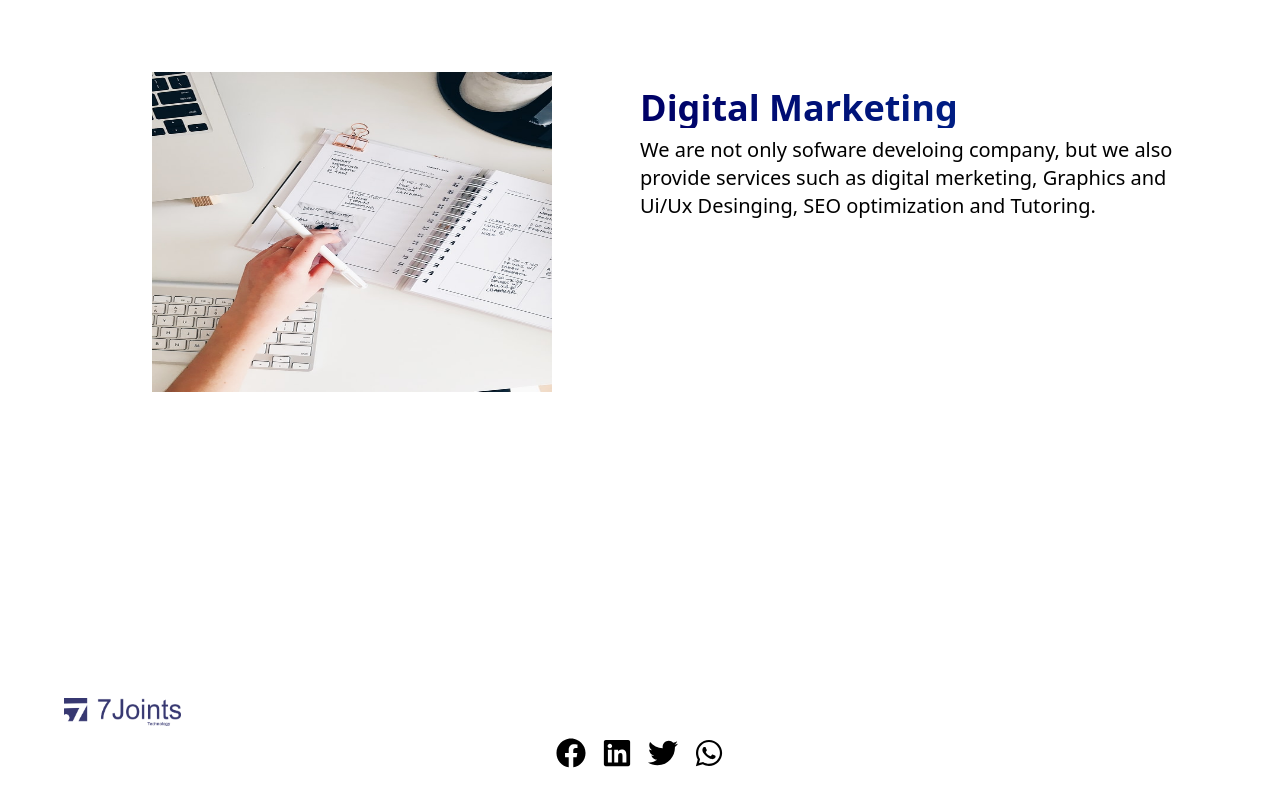
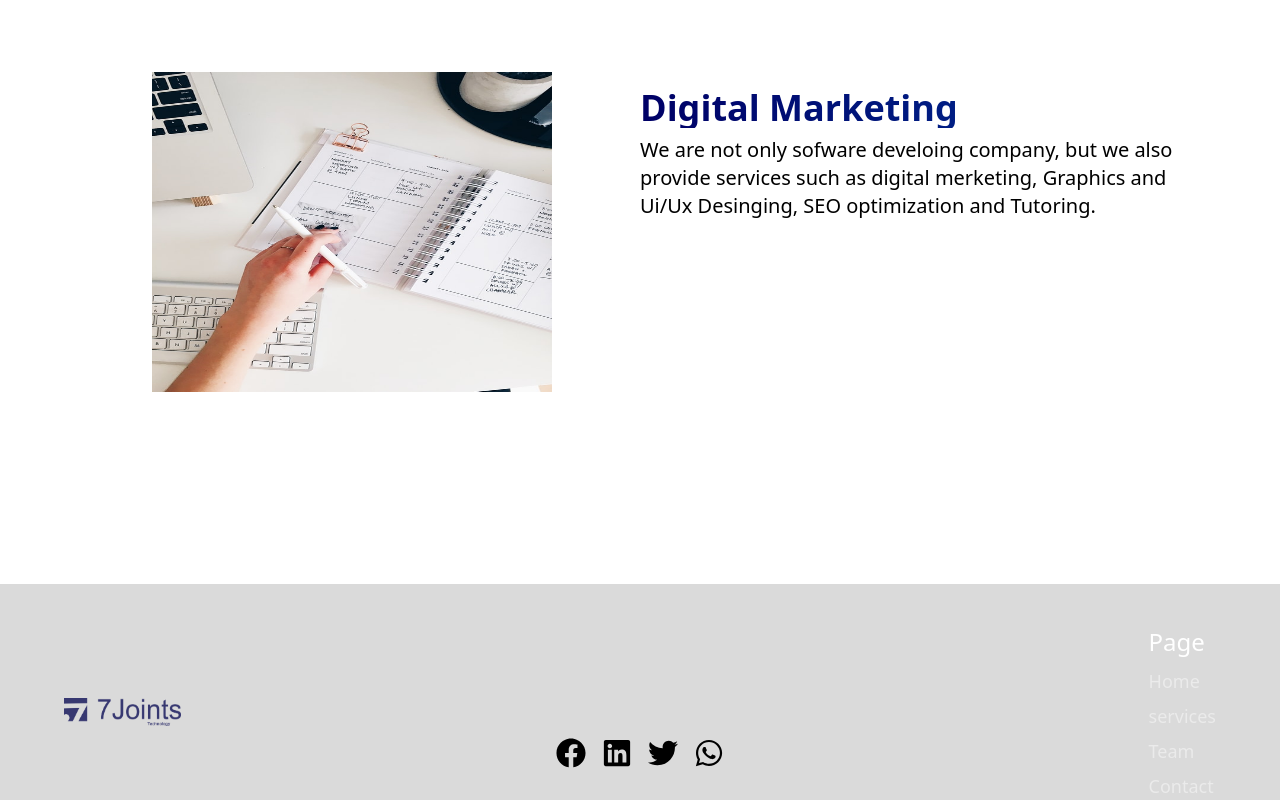
Before and after one commit to 7-joint-tech/official-7joint, a React (Vite) app: page / in a window 1280 px wide. Shown: the part 3072-3872 px from the top of the page. Built offline with nearby package versions, Linux system fonts and the light colour scheme.

Commit message:
footer colour added

```diff
--- a/src/Footer/Footer.jsx
+++ b/src/Footer/Footer.jsx
@@ -6,7 +6,7 @@ import {Link} from 'react-router-dom';
 
 const Footer = () => {
   return (
-    <footer className="relative top-0 left-0 w-full dark:bg-[#DADADA] min-h-[200px] mt-[10rem]">
+    <footer className="relative top-0 left-0 w-full bg-[#DADADA] min-h-[200px] mt-[10rem]">
         <div className="flex justify-between items-center w-[90%] mx-auto pt-10">
         <a href='#'>
           <img className="w-[117px]" src={logo} alt="" />
```
